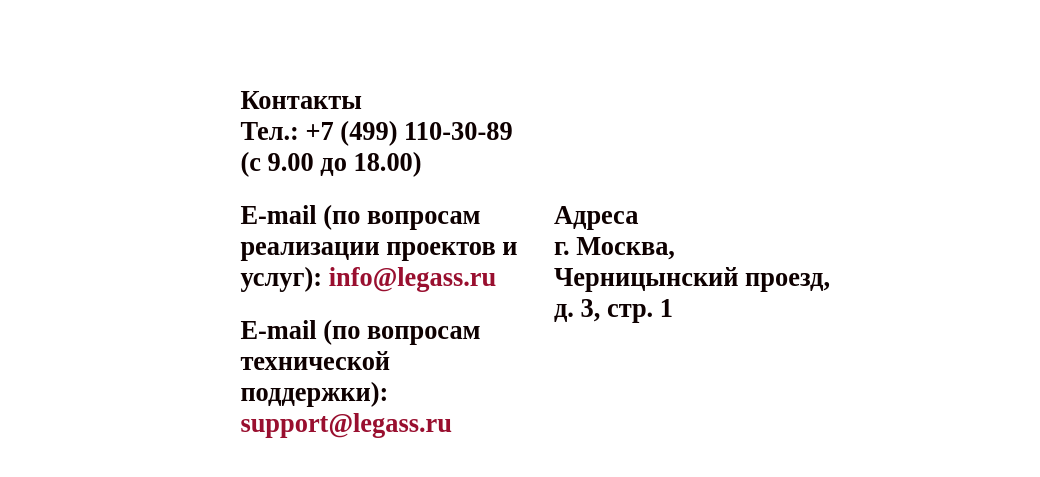
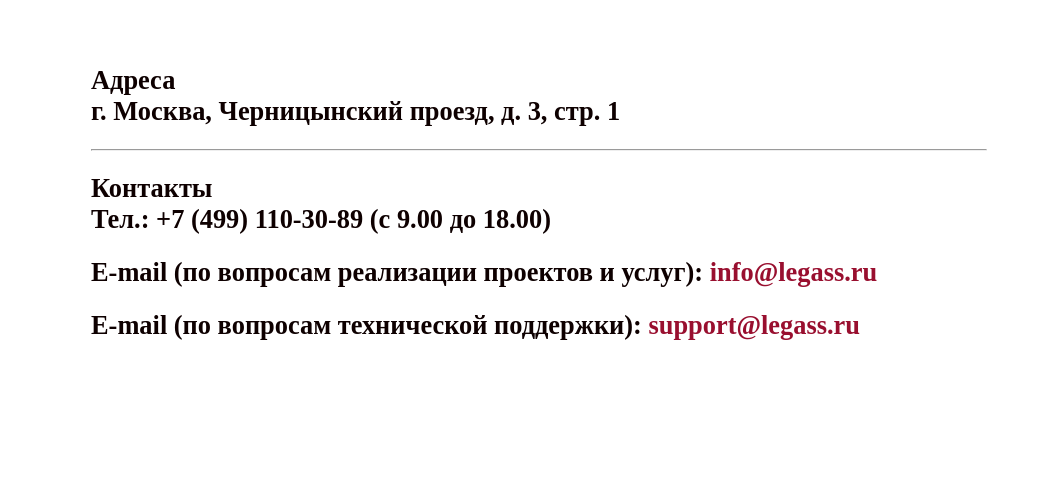
Before and after one commit to tropuschka/legass, a plain HTML site: page contacts.html in a window 1280 px wide. Shown: the part 103-580 px from the top of the page, without its empty margins (101-1141 px from the left). Drawn offline with nearby package versions, Linux system fonts and the light colour scheme.

Commit message:
Add files via upload

```diff
--- a/contacts.html
+++ b/contacts.html
@@ -26,18 +26,13 @@
 
     <main>
         <div class="main main-light">
-            <div class="cards">
-                <div class="card">
-                    <h2>Контакты</h2>
-                    <p>Тел.: +7 (499) 110-30-89 (c 9.00 до 18.00)</p>
-                    <p>E-mail (по вопросам реализации проектов и услуг): <a href="mailto:info@legass.ru" class="contact-link">info@legass.ru</a></p>
-                    <p>E-mail (по вопросам технической поддержки): <a href="mailto:support@legass.ru" class="contact-link">support@legass.ru</a></p>
-                </div>
-                <div class="card">
-                    <h2>Адреса</h2>
-                    <p>г. Москва, Черницынский проезд, д. 3, стр. 1</p>
-                </div>
-            </div>
+                <h2>Адреса</h2>
+                <p>г. Москва, Черницынский проезд, д. 3, стр. 1</p>
+                <hr>
+                <h2>Контакты</h2>
+                <p>Тел.: +7 (499) 110-30-89 (c 9.00 до 18.00)</p>
+                <p>E-mail (по вопросам реализации проектов и услуг): <a href="mailto:info@legass.ru" class="contact-link">info@legass.ru</a></p>
+                <p>E-mail (по вопросам технической поддержки): <a href="mailto:support@legass.ru" class="contact-link">support@legass.ru</a></p>
         </div>
     </main>
 
```
Also changed, not shown: details.html (+3 -3 lines).
